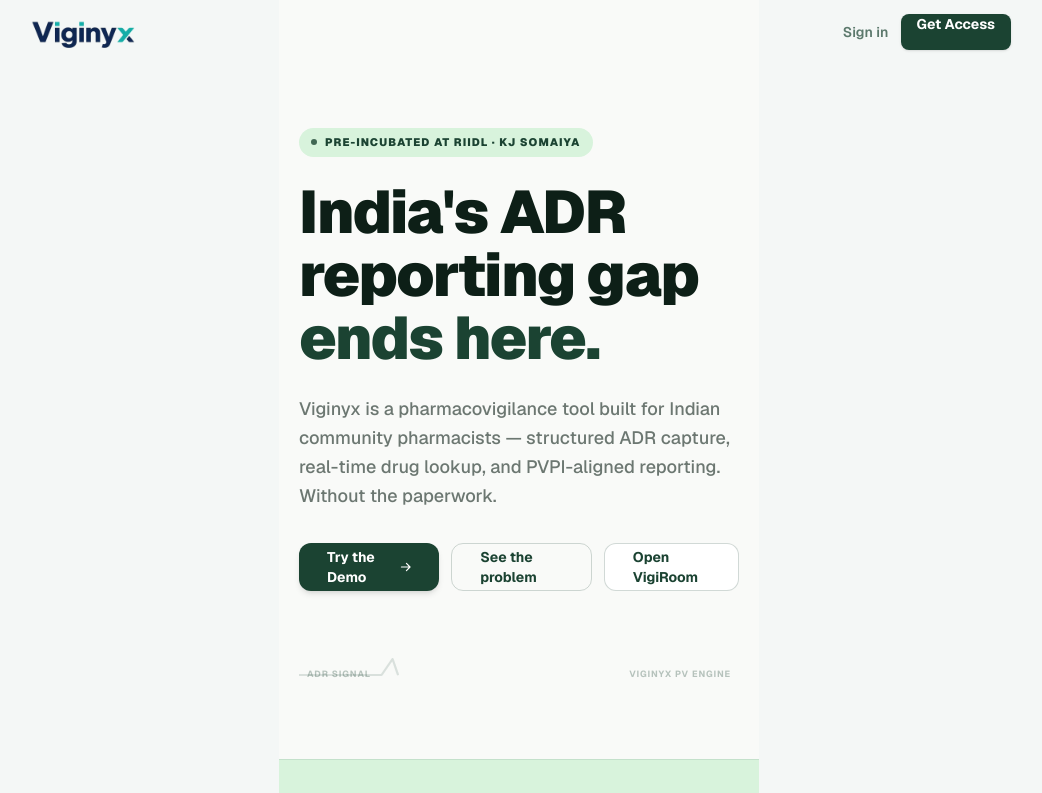
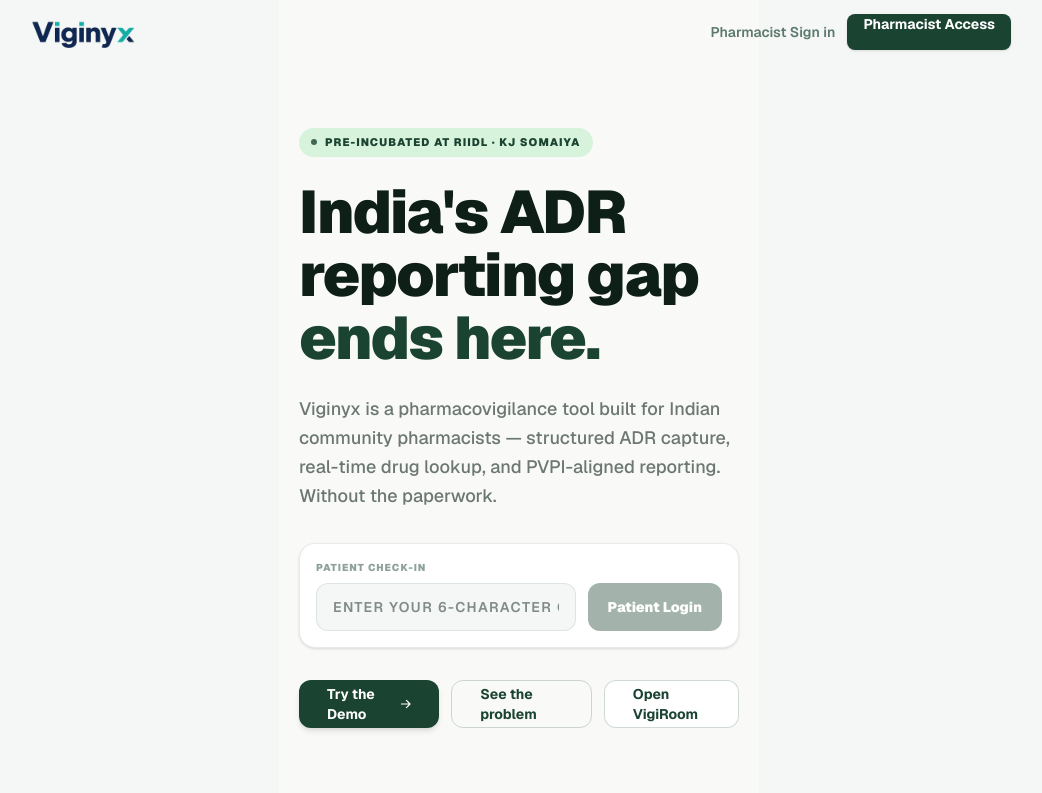
Before and after one commit to legallyananyar-dev/viginyx102, a Next.js app: page / in a window 1280 px wide. Shown: the top 793 px of the page, without its empty margins (121-1163 px from the left). Built offline with nearby package versions, Linux system fonts and the light colour scheme.

Commit message:
modified:   src/app/page.tsx 	modified:   src/app/vigiroom/page.tsx 	modified:   src/lib/firebase.ts 	modified:   src/lib/patientStore.ts

```diff
--- a/src/app/page.tsx
+++ b/src/app/page.tsx
@@ -2,6 +2,7 @@
 
 import Image from "next/image";
 import Link from "next/link";
+import { useRouter } from "next/navigation";
 import { useState, useEffect } from "react";
 
 // ECG pulse SVG path - the signature element
@@ -63,13 +64,22 @@
 }
 
 export default function LandingPage() {
+  const router = useRouter();
   const [scrolled, setScrolled] = useState(false);
+  const [patientCode, setPatientCode] = useState("");
 
   useEffect(() => {
     const onScroll = () => setScrolled(window.scrollY > 20);
     window.addEventListener("scroll", onScroll, { passive: true });
     return () => window.removeEventListener("scroll", onScroll);
   }, []);
+
+  const openPatientCheckIn = () => {
+    const normalizedCode = patientCode.trim().toUpperCase();
+    if (!normalizedCode) return;
+
+    router.push(`/vigiroom?code=${encodeURIComponent(normalizedCode)}`);
+  };
 
   return (
     <div className="min-h-screen bg-[#F9FAF8] text-[#0D1F17] font-sans">
@@ -97,13 +107,13 @@
               href="/login"
               className="text-sm font-semibold text-[#1B4332]/70 hover:text-[#1B4332] transition-colors"
             >
-              Sign in
+              Pharmacist Sign in
             </Link>
             <Link
               href="/login"
               className="h-9 px-4 rounded-lg bg-[#1B4332] text-white text-sm font-bold hover:bg-[#0D1F17] transition-colors shadow-sm"
             >
-              Get Access
+              Pharmacist Access
             </Link>
           </div>
         </div>
@@ -131,6 +141,29 @@
             pharmacists — structured ADR capture, real-time drug lookup, and
             PVPI-aligned reporting. Without the paperwork.
           </p>
+
+          <div className="bg-white rounded-2xl border border-[#1B4332]/10 shadow-sm p-4 mb-8 max-w-lg">
+            <div className="text-[10px] font-black uppercase tracking-widest text-[#1B4332]/50 mb-2">
+              Patient Check-in
+            </div>
+            <div className="flex flex-col sm:flex-row gap-3">
+              <input
+                type="text"
+                value={patientCode}
+                onChange={(e) => setPatientCode(e.target.value.toUpperCase())}
+                placeholder="Enter your 6-character code"
+                className="h-12 flex-1 px-4 rounded-xl border border-[#1B4332]/10 bg-[#F4F7F6] text-sm font-semibold text-[#0D1F17] uppercase tracking-widest focus:outline-none focus:border-[#1B4332]"
+              />
+              <button
+                type="button"
+                onClick={openPatientCheckIn}
+                disabled={patientCode.trim().length < 4}
+                className="h-12 px-5 rounded-xl bg-[#1B4332] text-white text-sm font-black hover:bg-[#0D1F17] transition-colors disabled:opacity-40"
+              >
+                Patient Login
+              </button>
+            </div>
+          </div>
 
           <div className="flex flex-col sm:flex-row gap-3">
             <Link
--- a/src/app/vigiroom/page.tsx
+++ b/src/app/vigiroom/page.tsx
@@ -3,10 +3,13 @@
 import { useState, useRef, useEffect } from "react";
 import { auth } from "@/lib/firebase";
 import { onAuthStateChanged } from "firebase/auth";
+import { useSearchParams } from "next/navigation";
 import {
   createPatientRecord,
+  fetchPatientByCode,
   subscribeToPatients,
   updatePatientRecord,
+  updatePatientByCode,
   type Answer,
   type PatientRecord,
 } from "@/lib/patientStore";
@@ -110,6 +113,7 @@
 
 // ── Main component ─────────────────────────────────────────────────────────────
 export default function VigiRoom() {
+  const searchParams = useSearchParams();
   const [role, setRole] = useState<Role>(null);
   const [screen, setScreen] = useState<Screen>("landing");
   const [patients, setPatients] = useState<Patient[]>([]);
@@ -144,6 +148,30 @@
       setOwnerEmail(user?.email?.toLowerCase() || "mvp@viginyx.local");
     });
   }, []);
+
+  useEffect(() => {
+    const codeFromUrl = searchParams.get("code");
+    if (!codeFromUrl) return;
+
+    let isMounted = true;
+
+    fetchPatientByCode(codeFromUrl)
+      .then((found) => {
+        if (!isMounted || !found) return;
+        setPatientFound(found as Patient);
+        initChat(found as Patient);
+        setScreen("patient-chat");
+      })
+      .catch(() => {
+        if (!isMounted) return;
+        setLoginError("Invalid code. Please check with your pharmacist.");
+        setScreen("patient-login");
+      });
+
+    return () => {
+      isMounted = false;
+    };
+  }, [searchParams]);
 
   useEffect(() => {
     const unsubscribe = subscribeToPatients(ownerEmail, (nextPatients) => {
@@ -186,15 +214,23 @@
 
   // ── Patient login ──────────────────────────────────────────────────────────
   const handlePatientLogin = () => {
-    const found = patients.find((p) => p.code === patientCode.toUpperCase().trim());
-    if (found) {
-      setPatientFound(found);
-      setLoginError("");
-      initChat(found);
-      setScreen("patient-chat");
-    } else {
-      setLoginError("Invalid code. Please check with your pharmacist.");
-    }
+    const normalizedCode = patientCode.toUpperCase().trim();
+
+    fetchPatientByCode(normalizedCode)
+      .then((found) => {
+        if (!found) {
+          setLoginError("Invalid code. Please check with your pharmacist.");
+          return;
+        }
+
+        setPatientFound(found as Patient);
+        setLoginError("");
+        initChat(found as Patient);
+        setScreen("patient-chat");
+      })
+      .catch(() => {
+        setLoginError("Invalid code. Please check with your pharmacist.");
+      });
   };
 
   // ── Init chat with first question ──────────────────────────────────────────
@@ -233,6 +269,10 @@
       ...prev,
       { role: "patient", text: userText, ts: new Date() },
     ]);
+
+    await updatePatientByCode(patientFound.code, {
+      answers: updatedAnswers,
+    });
 
     const nextQ = currentQ + 1;
     setCurrentQ(nextQ);
@@ -286,6 +326,11 @@
           status: finalStatus,
           answers: updatedAnswers,
           summary: botReply,
+        });
+        await updatePatientByCode(patientFound.code, {
+          status: finalStatus,
+          summary: botReply,
+          answers: updatedAnswers,
         });
       } catch {
         setMessages((prev) => [
--- a/src/lib/firebase.ts
+++ b/src/lib/firebase.ts
@@ -2,14 +2,6 @@
 import { getAuth } from "firebase/auth";
 import { getFirestore } from "firebase/firestore";
 
-// Import the functions you need from the SDKs you need
-import { initializeApp } from "firebase/app";
-import { getAnalytics } from "firebase/analytics";
-// TODO: Add SDKs for Firebase products that you want to use
-// https://firebase.google.com/docs/web/setup#available-libraries
-
-// Your web app's Firebase configuration
-// For Firebase JS SDK v7.20.0 and later, measurementId is optional
 const firebaseConfig = {
   apiKey: "AIzaSyAjMCDAeujRLdQJwnCgZrl9hePeYJZ-3UM",
   authDomain: "viginyx-21488.firebaseapp.com",
@@ -17,18 +9,10 @@
   storageBucket: "viginyx-21488.firebasestorage.app",
   messagingSenderId: "172611303385",
   appId: "1:172611303385:web:402b8bfe968321fc8f8bc8",
-  measurementId: "G-XVXE9WRV7W"
+  measurementId: "G-XVXE9WRV7W",
 };
-
-// Initialize Firebase
-const app = initializeApp(firebaseConfig);
-const analytics = getAnalytics(app);
 
 const app = getApps().length ? getApp() : initializeApp(firebaseConfig);
 
-if (!firebaseConfig.apiKey || firebaseConfig.apiKey.length < 20) {
-  throw new Error("Firebase is not configured with a valid API key.");
-}
-
 export const auth = getAuth(app);
 export const db = getFirestore(app);
--- a/src/lib/patientStore.ts
+++ b/src/lib/patientStore.ts
@@ -82,6 +82,18 @@
   );
 }
 
+export async function fetchPatientByCode(code: string): Promise<PatientRecord | null> {
+  const normalizedCode = code.trim().toUpperCase();
+  if (!normalizedCode) return null;
+
+  const snapshot = await getDocs(
+    query(collection(db, PATIENTS_COLLECTION), where("code", "==", normalizedCode)),
+  );
+
+  const target = snapshot.docs[0];
+  return target ? normalizeRecord(target.id, target.data()) : null;
+}
+
 export function subscribeToPatients(
   ownerEmail: string,
   onChange: (patients: PatientRecord[]) => void,
@@ -133,3 +145,25 @@
 
   return target.id;
 }
+
+export async function updatePatientByCode(
+  code: string,
+  updates: Partial<Omit<PatientPayload, "id" | "ownerEmail">>,
+) {
+  const normalizedCode = code.trim().toUpperCase();
+  if (!normalizedCode) return null;
+
+  const snapshot = await getDocs(
+    query(collection(db, PATIENTS_COLLECTION), where("code", "==", normalizedCode)),
+  );
+  const target = snapshot.docs[0];
+
+  if (!target) return null;
+
+  await updateDoc(doc(db, PATIENTS_COLLECTION, target.id), {
+    ...updates,
+    updatedAt: serverTimestamp(),
+  });
+
+  return target.id;
+}
```
